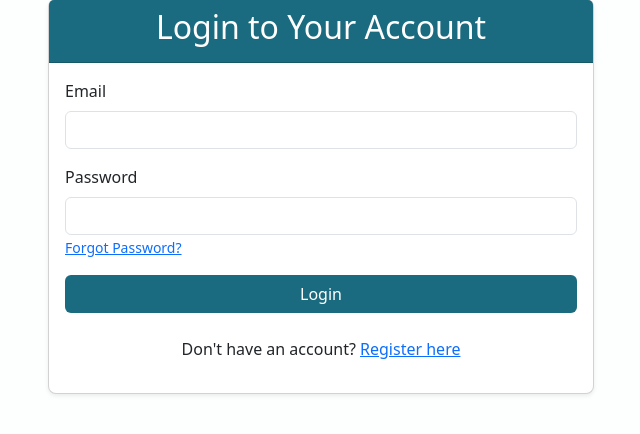
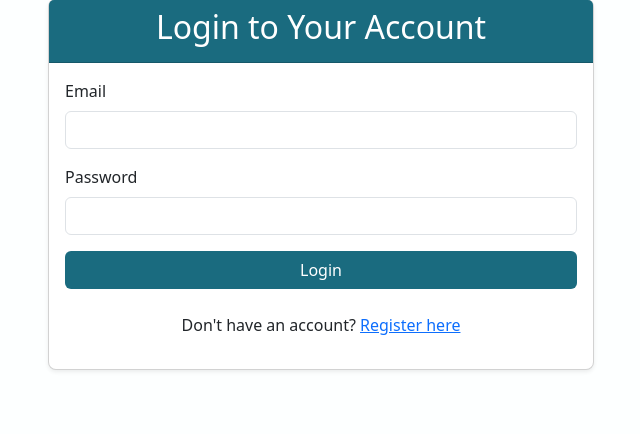
Before and after one commit to amaaniu/BIO727P-Software-Development-Group-Project, a Flask app: page /login in a window 1280 px wide. Shown: the part 105-539 px from the top of the page, without its empty margins (319-959 px from the left). Run offline with Flask 3, Linux system fonts and the light colour scheme.

Commit message:
Fixing navigation (by removing  the broken forgot password route)

```diff
--- a/app/app.py
+++ b/app/app.py
@@ -5,13 +5,13 @@ app = Flask(__name__)
 def home():
     return render_template('index.html')
 
+@app.route('/register', methods=['GET', 'POST'])
+def register():
+    return render_template('register.html')
+
 @app.route('/login', methods=['GET', 'POST'])
 def login():
     return render_template('login.html')
-
-@app.route('/register', methods=['GET', 'POST'])
-def register():
-    return render_template('register.html')
 
 @app.route('/features')
 def features():
--- a/app/templates/login.html
+++ b/app/templates/login.html
@@ -68,7 +68,6 @@
               <div class="mb-3">
                 <label for="password" class="form-label">Password</label>
                 <input type="password" class="form-control" id="password" name="password" required>
-                <a href="{{ url_for('forgot_password') }}" class="small">Forgot Password?</a>
               </div>
               <div class="d-grid gap-2">
                 <button type="submit" class="btn bg-primary text-white">Login</button>
```
